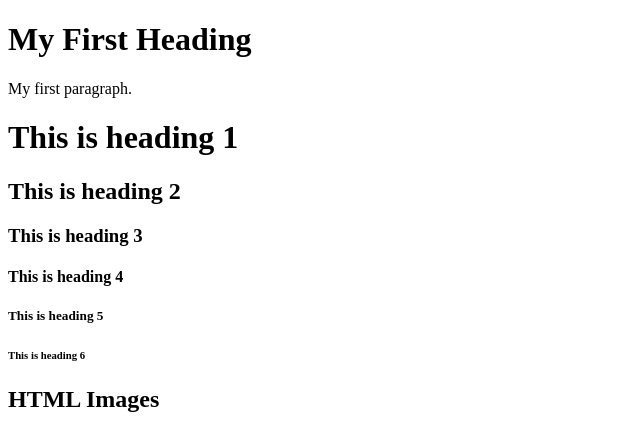
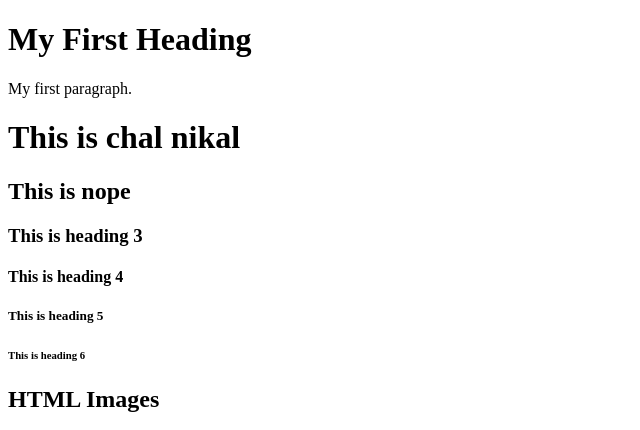
Before and after one commit to AashishLinux/Jenkins, a plain HTML site: page index.html in a window 1280 px wide. Shown: the top 430 px of the page, without its empty margins (0-640 px from the left). Drawn offline with Linux system fonts and the light colour scheme.

Commit message:
DONE FROM MY SIDE AASHISH

```diff
--- a/index.html
+++ b/index.html
@@ -13,8 +13,8 @@
 <html>
 <body>
 
-<h1>This is heading 1</h1>
-<h2>This is heading 2</h2>
+<h1>This is chal nikal</h1>
+<h2>This is nope</h2>
 <h3>This is heading 3</h3>
 <h4>This is heading 4</h4>
 <h5>This is heading 5</h5>
```
